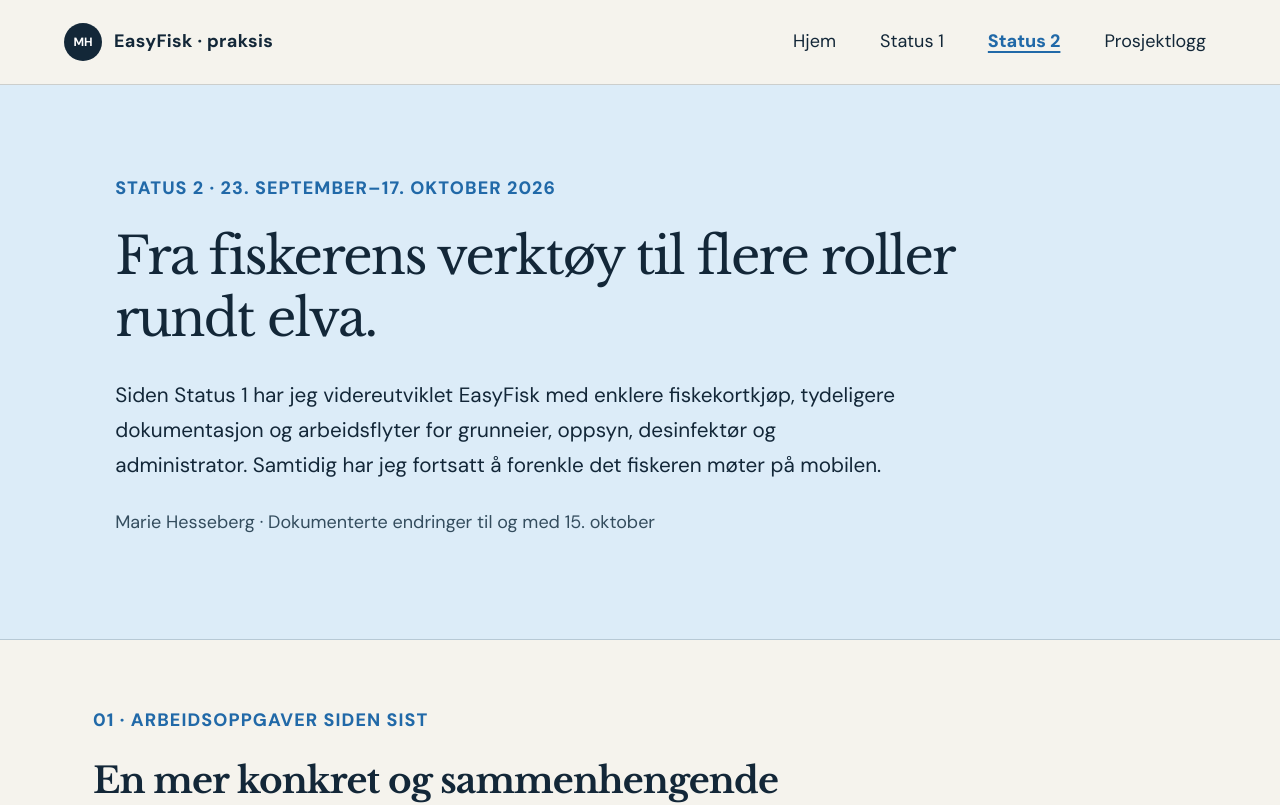
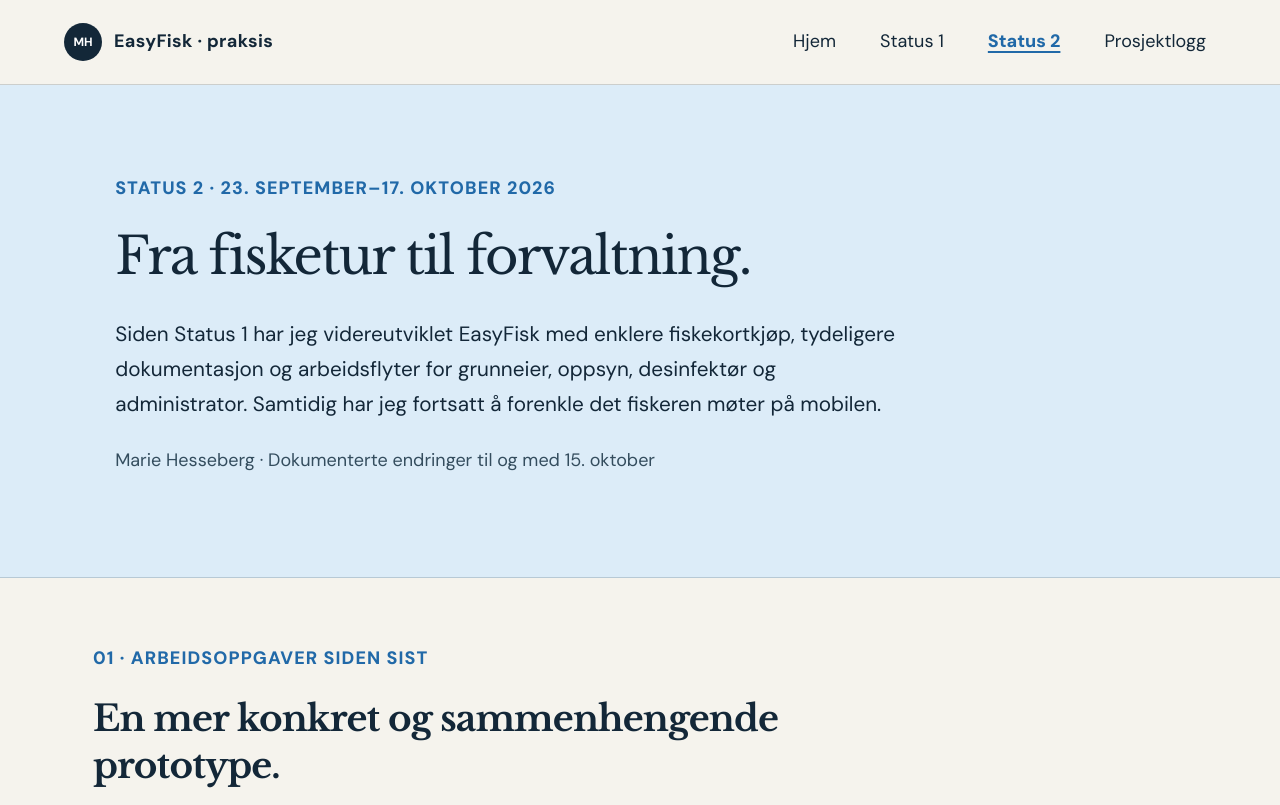
Before and after one commit to MarieHesseberg/Praksis, a Next.js app: page /status-2 in a window 1280 px wide. Shown: the top 805 px of the page. Built offline with nearby package versions, Linux system fonts and the light colour scheme.

Commit message:
Update Status 2 heading

```diff
--- a/app/status-2/page.tsx
+++ b/app/status-2/page.tsx
@@ -17,7 +17,7 @@
       <main id="main-content">
         <section className="report-hero">
           <p className="eyebrow">Status 2 · 23. september–17. oktober 2026</p>
-          <h1>Fra fiskerens verktøy til flere roller rundt elva.</h1>
+          <h1>Fra fisketur til forvaltning.</h1>
           <p className="lead">
             Siden Status 1 har jeg videreutviklet EasyFisk med enklere
             fiskekortkjøp, tydeligere dokumentasjon og arbeidsflyter for
```
